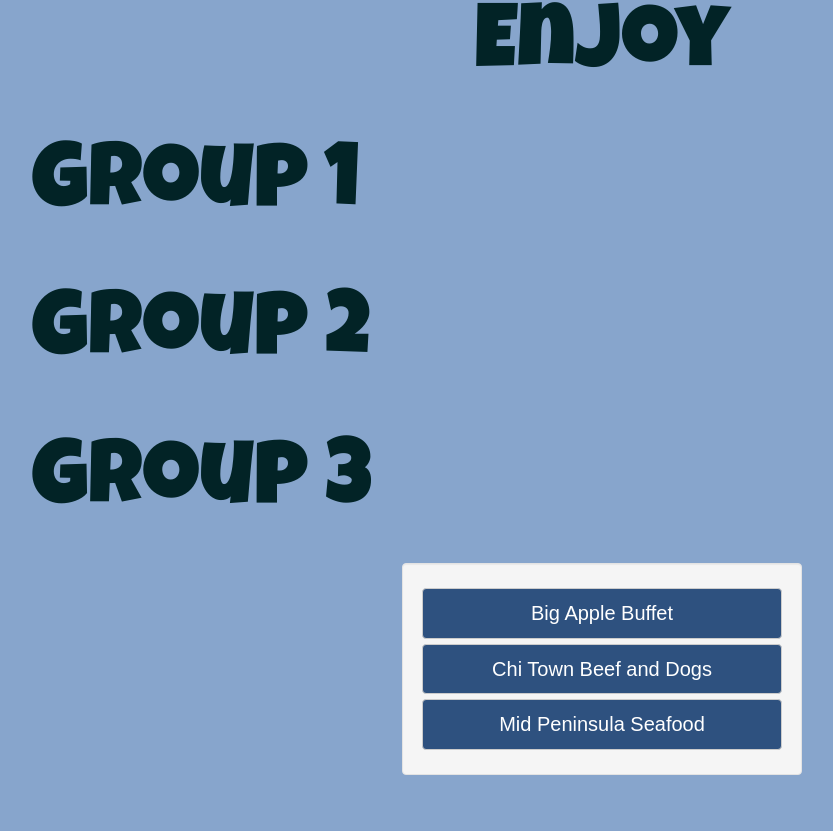
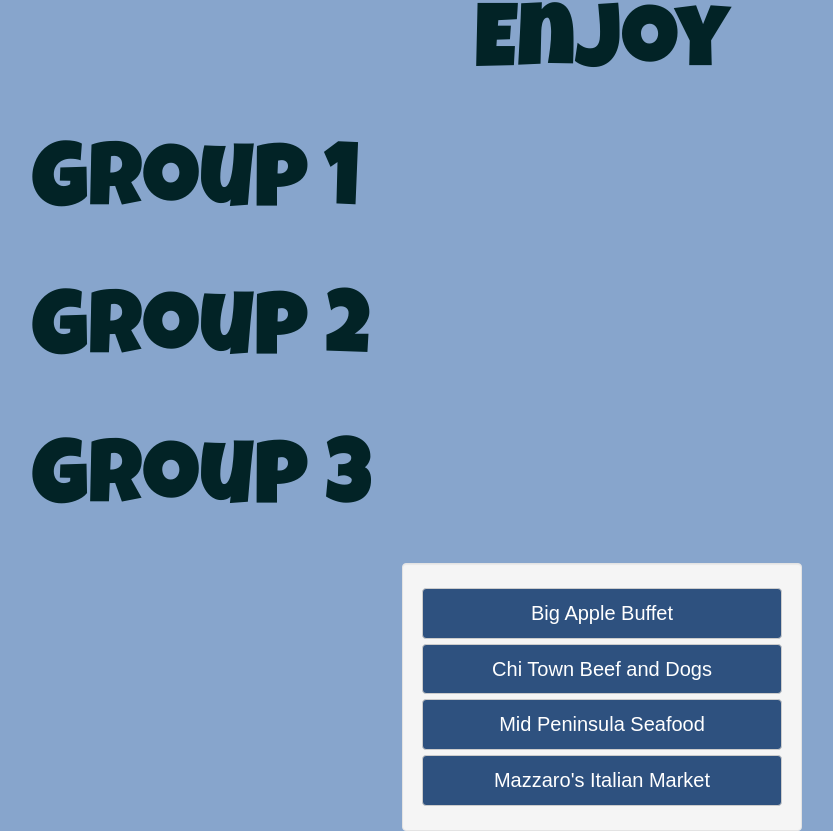
Before and after one commit to bdog72/food-dot-com, a React app: page /restaurants3 in a window 1280 px wide. Shown: the part 278-1109 px from the top of the page, without its empty margins (38-871 px from the left). Before the commit the page ends 1053 px from the top, so only its background shows below. Built offline with nearby package versions, Linux system fonts and the light colour scheme.

Commit message:
added another restaurant

```diff
--- a/src/components/Group3.js
+++ b/src/components/Group3.js
@@ -16,6 +16,9 @@ export default class Group3 extends Component {
         <a href='https://www.midpeninsulaseafood.com/'>
           <Button className='butt' block>Mid Peninsula Seafood</Button>
         </a>
+        <a href='http://www.mazzarosmarket.com/'>
+          <Button className='butt' block>Mazzaro's Italian Market</Button>
+        </a>
       </div>
     </div>
   }
```
